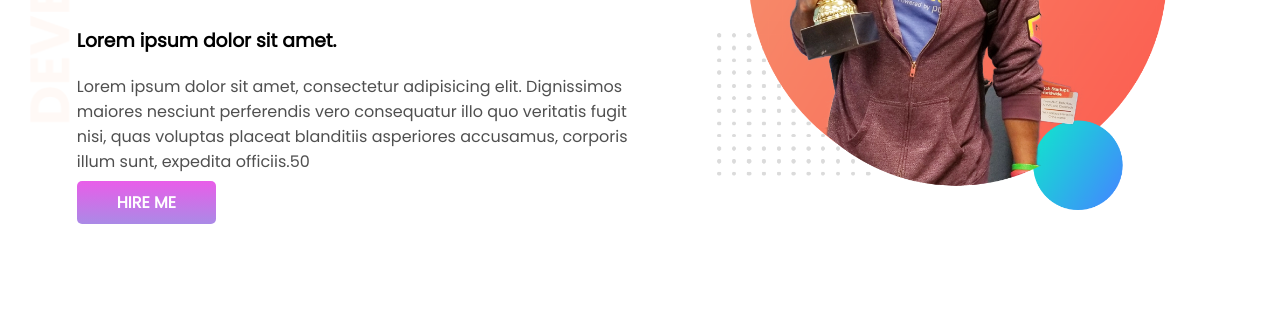
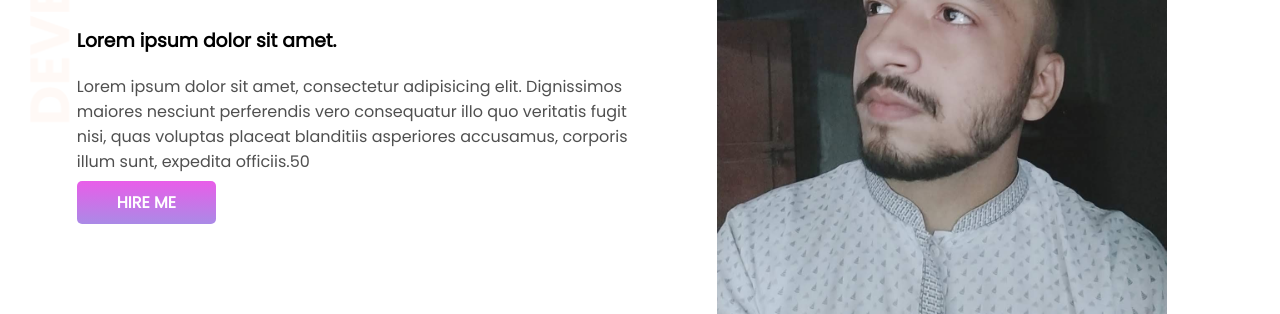
Before and after one commit to mahfujurr/Murad-portfolio, a plain HTML site: page index.html in a window 1280 px wide. Shown: the part 237-551 px from the top of the page. Drawn offline with Linux system fonts and the light colour scheme.

Commit message:
profile added

```diff
--- a/index.html
+++ b/index.html
@@ -28,7 +28,7 @@
                 <a class="link-button" target=”_blank href="https://www.linkedin.com/in/mahfujur-rahman-b45565159/">HIRE ME</a>
             </div>
             <div class="half-w">
-                <img src="images/jhankar.png" alt="">
+                <img id="imgm01" src="images/m01.jpg" alt="">
             </div>
         </section>
         <section class="mid-b flex-cont">
--- a/style.css
+++ b/style.css
@@ -65,3 +65,6 @@ p{
 footer{
     text-align: center;
 }
+#imgm01{
+    border-radius: 50px;
+}
```
Also changed, not shown: images/m01.jpg (added).
